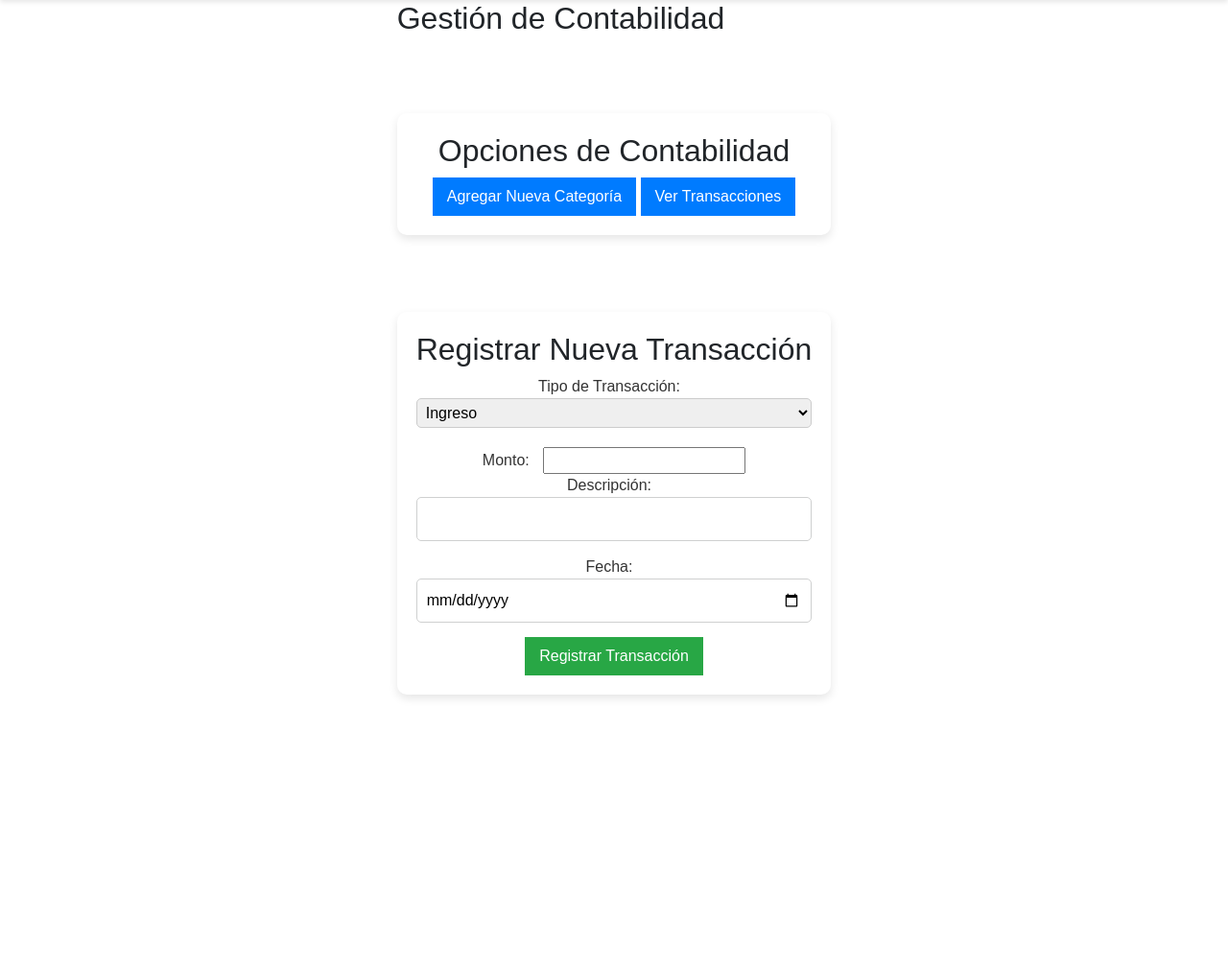
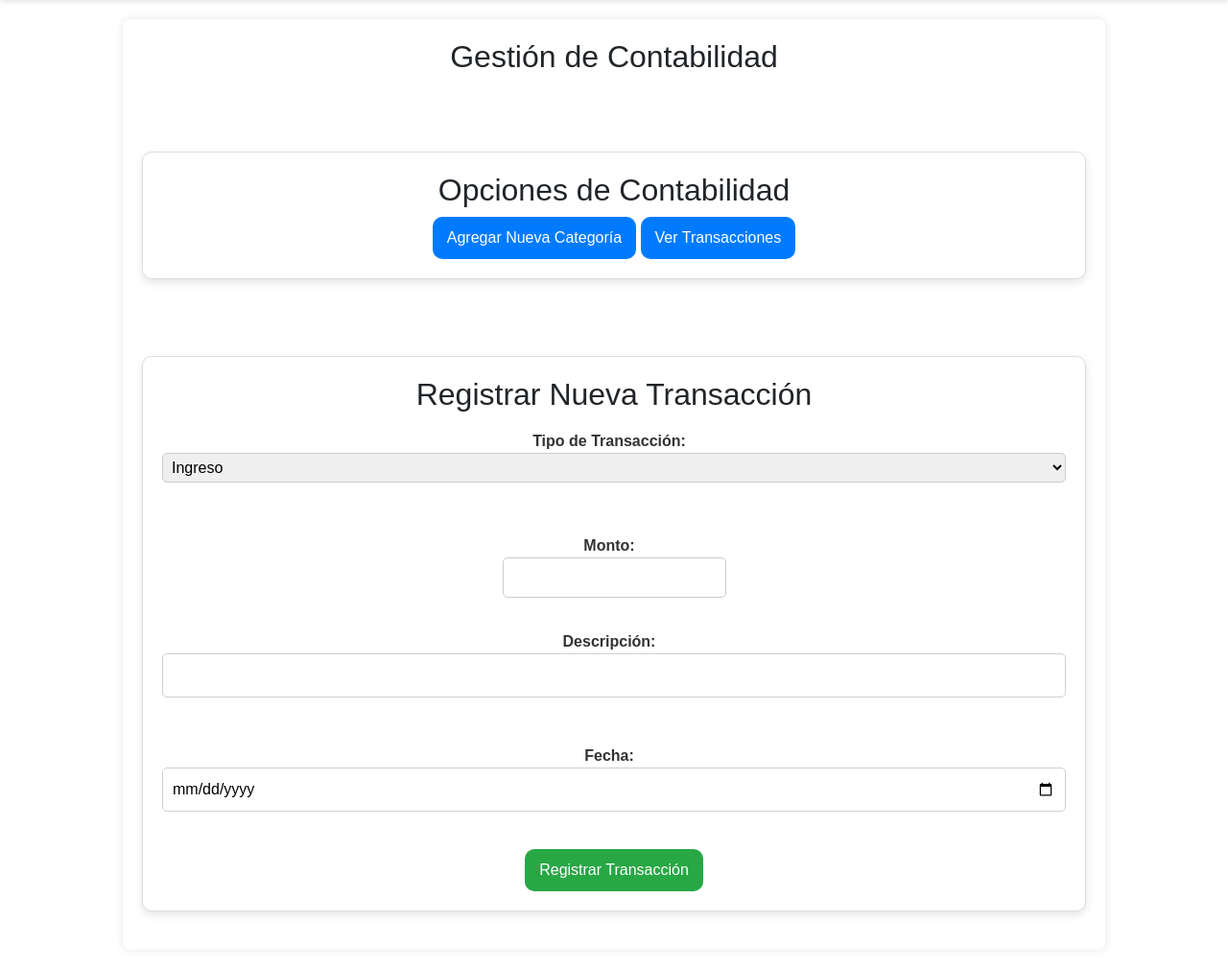
Before and after one commit to EdwinChen-UFIDE/Gestion_Proyectos_Soluciones_Epsilon, a PHP site: page /Proyecto_Gestion_Proyectos_SolucionesEpsilon/Proyecto_Gestion_Proyectos/contabilidad.php in a window 1280 px wide. Shown: the part 60-1070 px from the top of the page at 96% size. Before the commit the page ends 788 px from the top, so only its background shows below. Run offline with PHP 8.4, Linux system fonts and the light colour scheme; data that the repository does not hold is empty; some libraries are stand-ins or nearby versions.

Commit message:
Implementacion de css para modulo de contabilidad.
Se implementó css para mejorar visualmente las pagina del modulo de contabilidad.

```diff
--- a/Proyecto_Gestion_Proyectos_SolucionesEpsilon/CSS/contabilidad.css
+++ b/Proyecto_Gestion_Proyectos_SolucionesEpsilon/CSS/contabilidad.css
@@ -1,9 +1,61 @@
+/* ====================== ESTILOS GENERALES ====================== */
+body {
+    font-family: Arial, sans-serif;
+    background-color: #f4f4f4;
+    margin: 0;
+    padding: 0;
+}
+
+.main-container {
+    width: 80%;
+    margin: 20px auto;
+    padding: 20px;
+    background: #ffffff;
+    box-shadow: 0px 0px 10px rgba(0, 0, 0, 0.1);
+    border-radius: 8px;
+}
+
+h2 {
+    text-align: center;
+    color: #333;
+}
+
+/* ====================== ESTILOS DE FORMULARIOS ====================== */
+.form-container {
+    margin: 20px auto;
+    padding: 20px;
+    background: #fafafa;
+    border: 1px solid #ddd;
+    border-radius: 8px;
+    width: 60%;
+}
+
+/* Centrar botones dentro de formularios */
+.form-container form {
+    display: flex;
+    flex-direction: column;
+    align-items: center; /* Centra horizontalmente */
+}
+
+label {
+    font-weight: bold;
+    display: block;
+    margin-top: 10px;
+}
+
+input, select, button {
+    padding: 8px 12px;
+    border: 1px solid #ccc;
+    border-radius: 5px;
+    width: auto;
+}
+
 /* ====================== ESTILOS DE BOTONES ====================== */
 button {
-    padding: 8px 15px;
+    padding: 10px 15px;
     font-size: 14px;
     border: none;
-    border-radius: 5px;
+    border-radius: 10px; /* Aquí se define el redondeado */
     cursor: pointer;
     transition: 0.3s;
     width: auto;
@@ -13,6 +65,7 @@
 .btn-add, .btn-view {
     background-color: #007bff; /* Azul del navbar */
     color: white;
+    border-radius: 10px; /* Aplica el redondeado */
 }
 
 .btn-add:hover, .btn-view:hover {
@@ -23,6 +76,7 @@
 .btn-submit {
     background-color: #28a745; /* Verde */
     color: white;
+    border-radius: 10px;
 }
 
 .btn-submit:hover {
@@ -33,6 +87,7 @@
 .btn-edit {
     background-color: #ffc107; /* Amarillo */
     color: black;
+    border-radius: 10px;
 }
 
 .btn-edit:hover {
@@ -43,6 +98,7 @@
 .btn-delete {
     background-color: #dc3545; /* Rojo */
     color: white;
+    border-radius: 10px;
 }
 
 .btn-delete:hover {
@@ -53,6 +109,7 @@
 .btn-receipt {
     background-color: #17a2b8; /* Azul Celeste */
     color: white;
+    border-radius: 10px;
 }
 
 .btn-receipt:hover {
@@ -63,15 +120,16 @@
 .btn-back {
     background-color: #6c757d; /* Gris */
     color: white;
+    border-radius: 10px;
+}
+
+/* Centrar el botón de "Volver" */
+.center {
+    display: flex;
+    justify-content: center;
+    margin-top: 10px;
 }
 
 .btn-back:hover {
     background-color: #5a6268;
 }
-
-/* Botones en tabla de acciones */
-.actions {
-    display: flex;
-    gap: 5px;
-    justify-content: center;
-}
```
